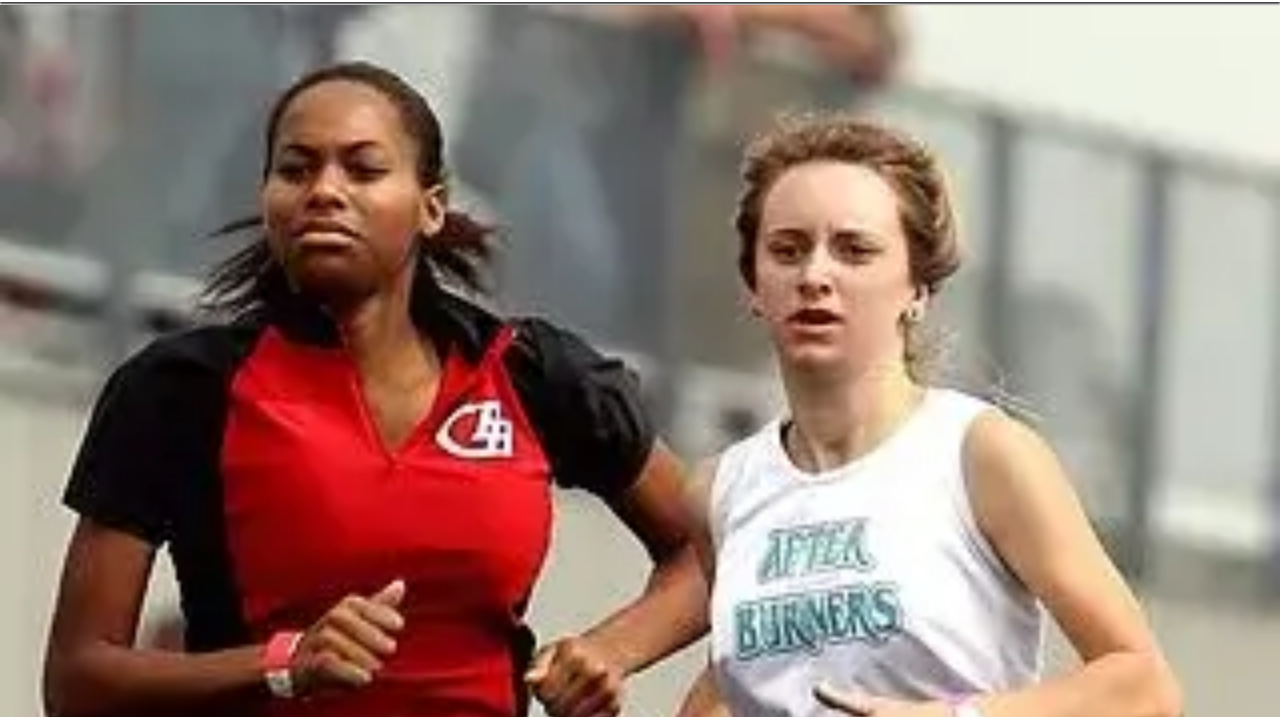
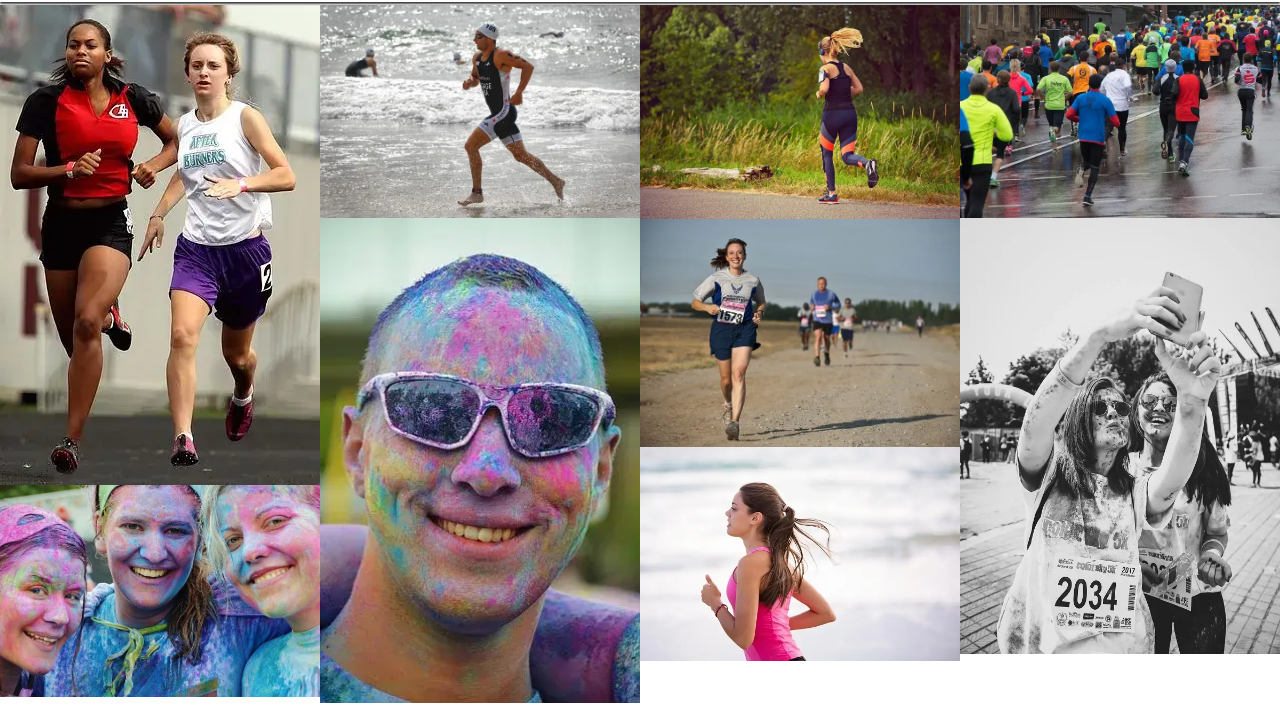
Before and after one commit to OmerGamil/love-running, a plain HTML site: page gallery.html in a window 1280 px wide. Shown: the part 73-790 px from the top of the page. Drawn offline with nearby package versions, Linux system fonts and the light colour scheme.

Commit message:
refactor: Make gallery responsive

```diff
--- a/assets/css/style.css
+++ b/assets/css/style.css
@@ -212,6 +212,13 @@ main {
     padding: 5%;
 }
 
+@media screen and (min-width: 576px) {
+    #photos {
+        column-count: 2;
+        column-gap: 0;
+    }
+}
+
 /* media query for larger devices */
 @media screen and (min-width: 768px) {
 
@@ -270,12 +277,22 @@ main {
         text-align: end;
         align-self: flex-end;
     }
+
+    /* Gallery page */
+    #photos {
+        column-count: 3;
+    }
 }
 
 /* media query for underline links */
 @media screen and (min-width: 992px) {
     #menu a:hover {
         border-bottom: 1px solid #3a3a3a;
+    }
+
+    /* Gallery page */
+    #photos {
+        column-count: 4;
     }
 }
 
```
